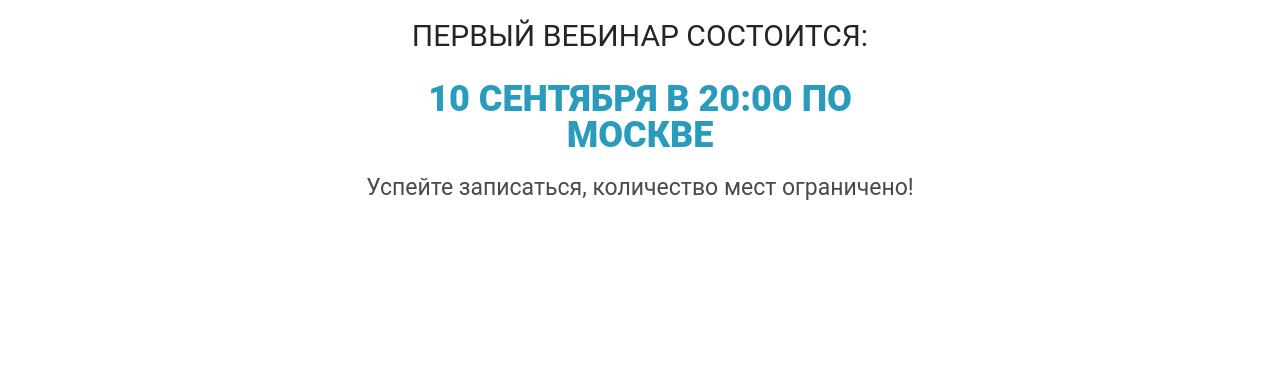
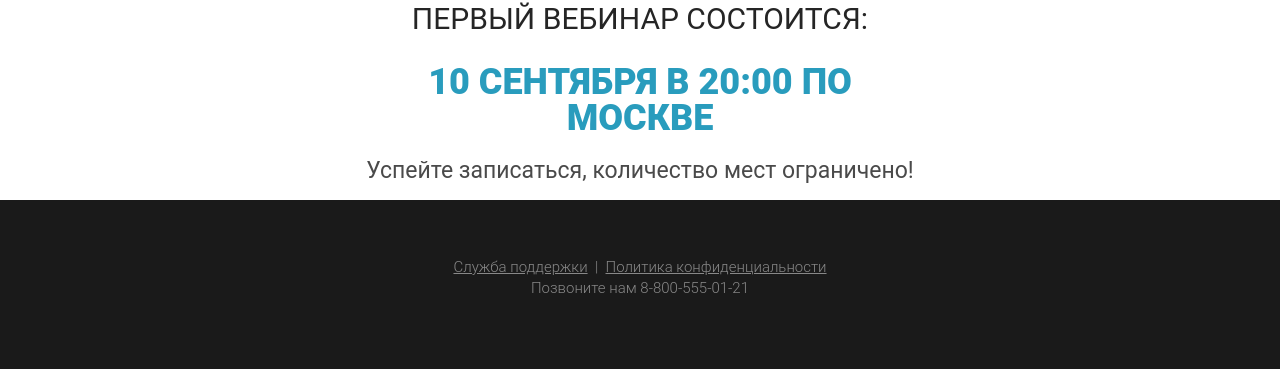
Before and after one commit to Dezmoss/web_dev, a plain HTML site: page Wordpress/index.html in a window 1280 px wide. Shown: the part 3414-3783 px from the top of the page. Before the commit the page ends 3631 px from the top, so only its background shows below. Drawn offline with Linux system fonts and the light colour scheme.

Commit message:
complete footer section

```diff
--- a/Wordpress/css/style.css
+++ b/Wordpress/css/style.css
@@ -208,7 +208,7 @@
 
 .optimization {
     min-height: 547px;
-    padding: 108px 0 74px;
+    padding: 108px 0 57px;
 }
 
 .optimization .container {
@@ -411,3 +411,33 @@
 
     color: #4A4A4A;
 }
+
+.footer {
+    min-height: 169px;
+    padding: 57px 0 69px;
+    background: #1A1A1A;
+}
+
+.footer_wrapper {
+    width: 407px;
+    height: 43px;
+    margin: 0 auto;
+
+    font-family: 'Roboto';
+    font-weight: 300;
+    font-size: 15px;
+    line-height: 21px;
+    text-align: center;
+
+    color: #888888;
+}
+
+.footer_links {
+    display: flex;
+    justify-content: center;
+}
+
+.footer_link {
+    color: #888888;
+
+}
--- a/Wordpress/index.html
+++ b/Wordpress/index.html
@@ -151,6 +151,21 @@
             </div>
         </div>
     </section>
+
+    <footer class="footer">
+        <div class="container">
+            <div class="footer_wrapper">
+                <div class="footer_links">
+                    <a href="#" class="footer_link">Служба поддержки</a>
+                    <span>&nbsp | &nbsp</span>
+                    <a href="#" class="footer_link">Политика
+                        конфиденциальности</a>
+                </div>
+
+                <div class="footer_phone">Позвоните нам 8-800-555-01-21</div>
+            </div>
+        </div>
+    </footer>
 </body>
 
 </html>
```
